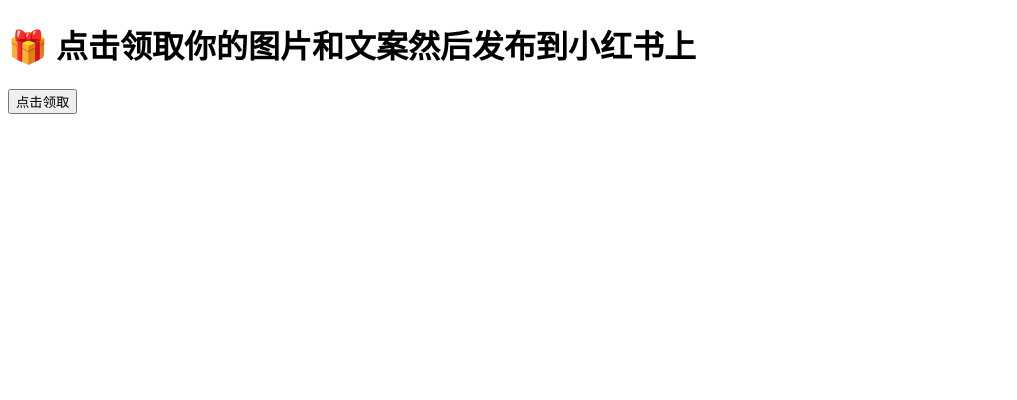
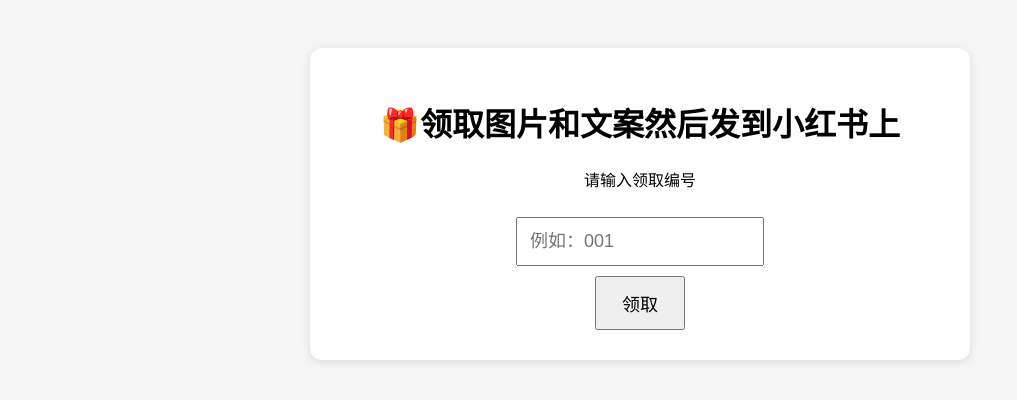
Before and after one commit to D-yyds/gift-site2, a plain HTML site: page index.html in a window 1280 px wide. Shown: the whole page, without its empty margins (0-1017 px from the left). Drawn offline with Linux system fonts and the light colour scheme.

Commit message:
Update index.html

```diff
--- a/index.html
+++ b/index.html
@@ -1,61 +1,126 @@
 <!DOCTYPE html>
-<html>
+<html lang="zh-CN">
 <head>
 <meta charset="UTF-8">
-<title>领取图片和文案</title>
+<meta name="viewport" content="width=device-width, initial-scale=1.0">
+<title>礼品领取</title>
+
+<style>
+body{
+    font-family: Arial, sans-serif;
+    text-align:center;
+    padding:40px;
+    background:#f5f5f5;
+}
+
+.container{
+    max-width:600px;
+    margin:auto;
+    background:white;
+    padding:30px;
+    border-radius:12px;
+    box-shadow:0 2px 10px rgba(0,0,0,.1);
+}
+
+input{
+    width:220px;
+    padding:12px;
+    font-size:18px;
+    margin:10px;
+}
+
+button{
+    padding:12px 25px;
+    font-size:18px;
+    cursor:pointer;
+}
+
+img{
+    max-width:100%;
+    margin-top:20px;
+    border-radius:10px;
+}
+
+#content{
+    margin-top:20px;
+    font-size:18px;
+    line-height:1.8;
+}
+</style>
+
 </head>
 <body>
 
-<h1>🎁 点击领取你的图片和文案然后发布到小红书上</h1>
+<div class="container">
 
-<button onclick="claim()">点击领取</button>
+<h1>🎁领取图片和文案然后发到小红书上</h1>
+
+<p>请输入领取编号</p>
+
+<input id="giftCode" placeholder="例如：001">
+
+<br>
+
+<button onclick="getGift()">领取</button>
 
 <div id="result"></div>
 
+</div>
+
 <script>
 
+// 替换成你的信息
 const SUPABASE_URL = "https://tdyfoxxyskcnroptvkgz.supabase.co";
 const SUPABASE_KEY = "sb_publishable_M8XZyErs-q4md0wuS3gZIA_BPjUtPzf";
 
-async function claim() {
+async function getGift(){
 
-  // 找一条未领取礼物
-  let res = await fetch(
-    `${SUPABASE_URL}/rest/v1/gifts?claimed=eq.false&limit=1`,
-    {
-      headers: {
-        apikey: SUPABASE_KEY,
-        Authorization: `Bearer ${SUPABASE_KEY}`
-      }
+    const code = document.getElementById("giftCode").value.trim();
+
+    if(!code){
+        alert("请输入编号");
+        return;
     }
-  );
 
-  let data = await res.json();
+    const url =
+    `${SUPABASE_URL}/rest/v1/gifts?code=eq.${encodeURIComponent(code)}&select=*`;
 
-  if (data.length === 0) {
-    document.getElementById("result").innerHTML = "已领完";
-    return;
-  }
+    try{
 
-  let gift = data[0];
+        const response = await fetch(url,{
+            headers:{
+                apikey:SUPABASE_KEY,
+                Authorization:`Bearer ${SUPABASE_KEY}`
+            }
+        });
 
-  // 标记已领取
-  await fetch(
-    `${SUPABASE_URL}/rest/v1/gifts?id=eq.${gift.id}`,
-    {
-      method: "PATCH",
-      headers: {
-        "Content-Type": "application/json",
-        apikey: SUPABASE_KEY,
-        Authorization: `Bearer ${SUPABASE_KEY}`
-      },
-      body: JSON.stringify({ claimed: true })
+        const data = await response.json();
+
+        if(data.length === 0){
+
+            document.getElementById("result").innerHTML = `
+            <h3>❌ 编号不存在</h3>
+            `;
+
+            return;
+        }
+
+        const gift = data[0];
+
+        document.getElementById("result").innerHTML = `
+            <img src="${gift.image_url}">
+            <div id="content">${gift.content}</div>
+        `;
+
+    }catch(error){
+
+        document.getElementById("result").innerHTML = `
+        <h3>系统错误</h3>
+        <p>${error.message}</p>
+        `;
+
+        console.error(error);
     }
-  );
-
-  // 显示结果
-  document.getElementById("result").innerHTML =
-    `<img src="${gift.image_url}" width="300"><p>${gift.content}</p>`;
 }
 
 </script>
```
